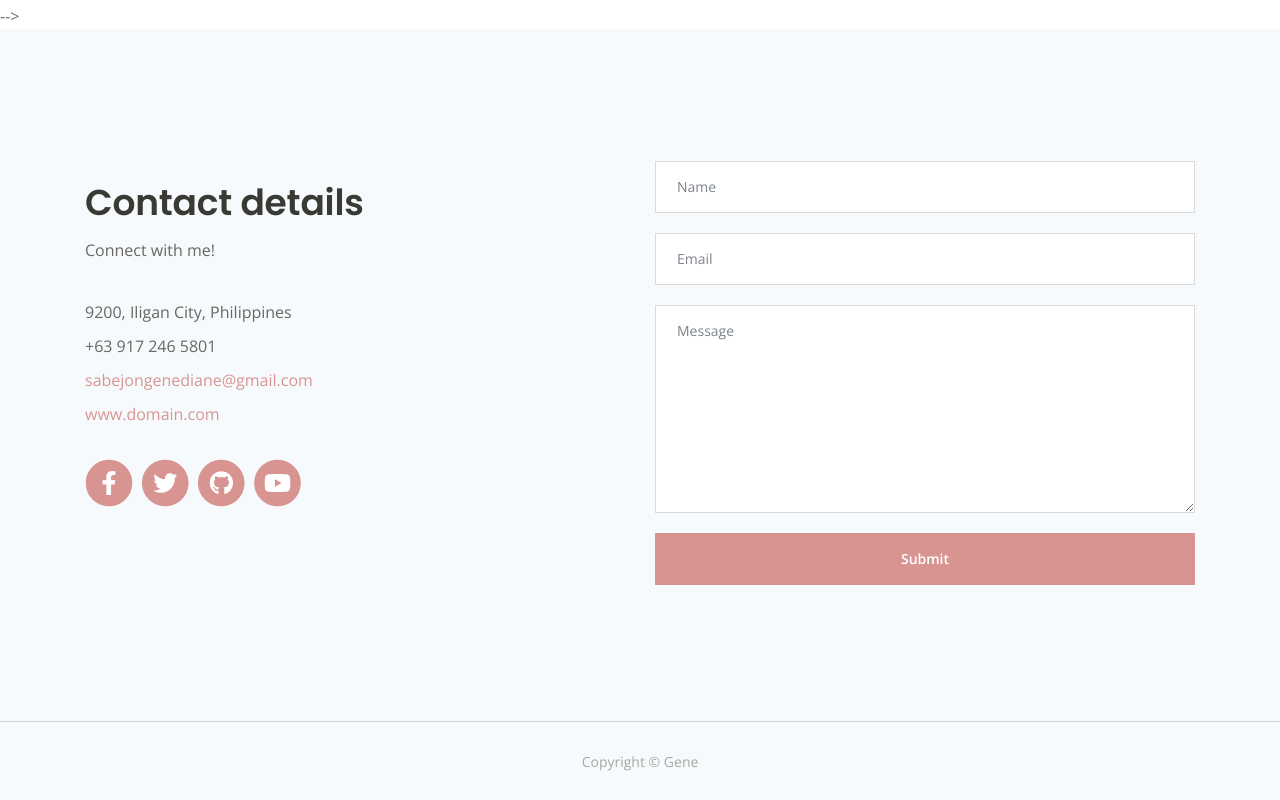
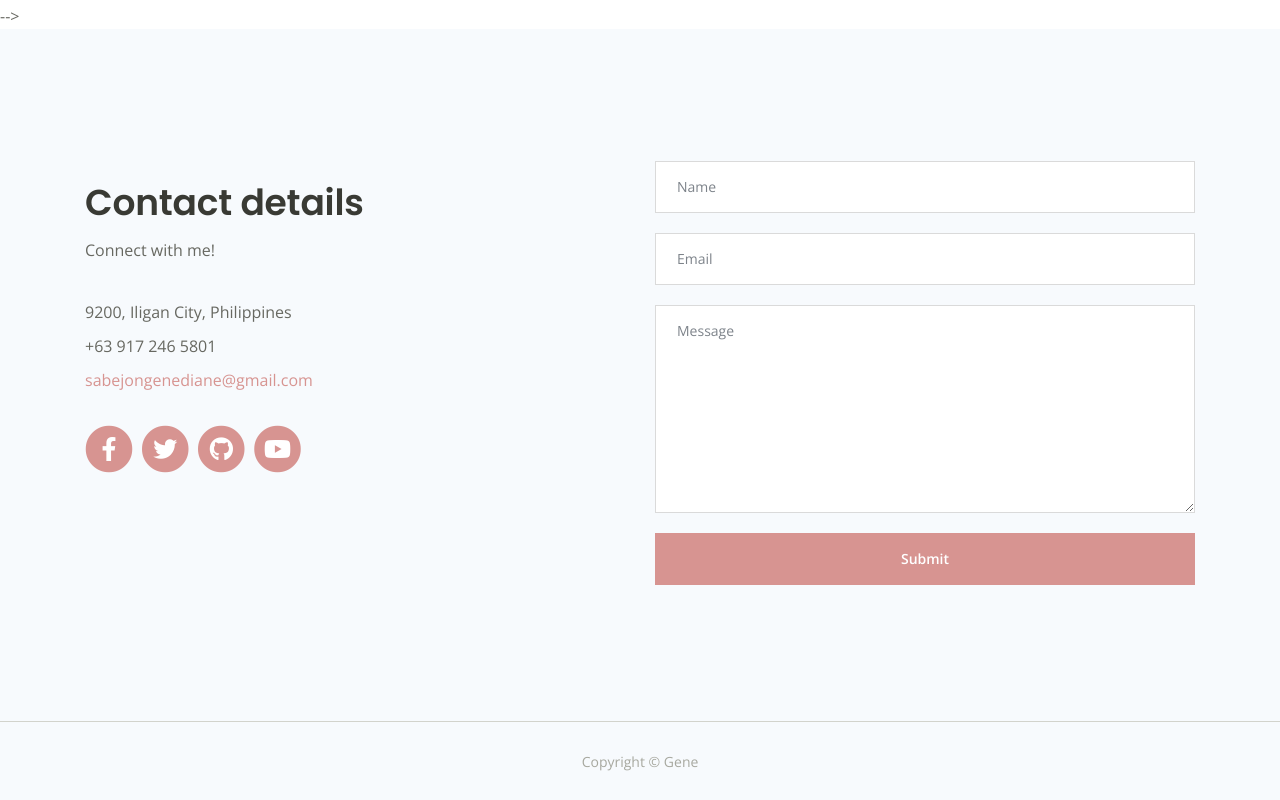
Before and after one commit to genesabejon/portfolio, a plain HTML site: page PORTFOLIO/web/index.html in a window 1280 px wide. Shown: the part 3013-3813 px from the top of the page. Drawn offline with nearby package versions, Linux system fonts and the light colour scheme.

Commit message:
Update index.html

```diff
--- a/PORTFOLIO/web/index.html
+++ b/PORTFOLIO/web/index.html
@@ -387,7 +387,7 @@
                             <li>9200, Iligan City, Philippines</li>
                             <li>+63 917 246 5801</li>
                             <li><a class="orange no-line" href="mailto:office@domain.com">sabejongenediane@gmail.com</a></li>
-                            <li><a class="orange no-line" href="#your-link">www.domain.com</a></li>
+                          <!--  <li><a class="orange no-line" href="#your-link">www.domain.com</a></li>-->
                         </ul>
                         <!-- end of contact details -->
 
```
